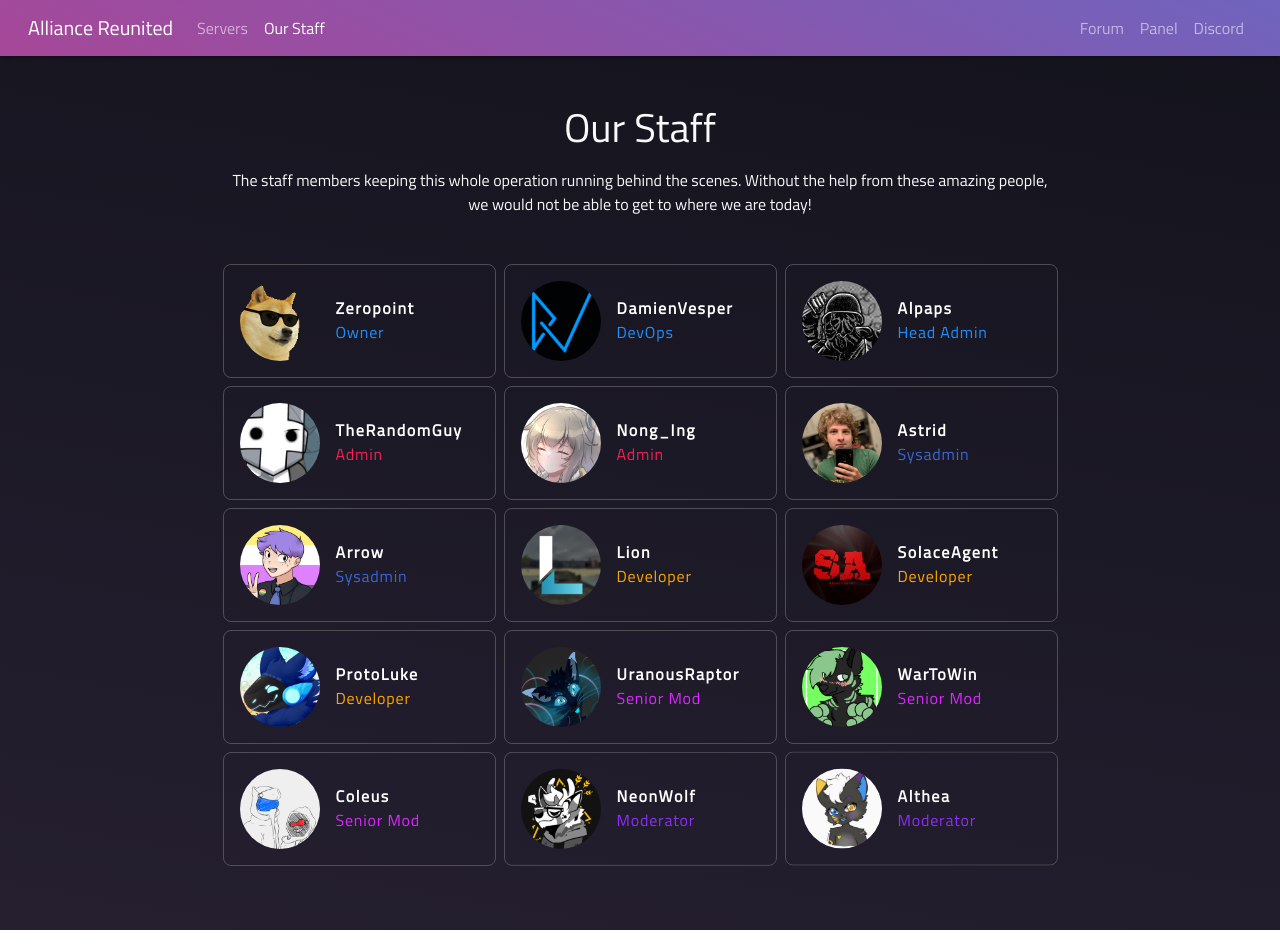
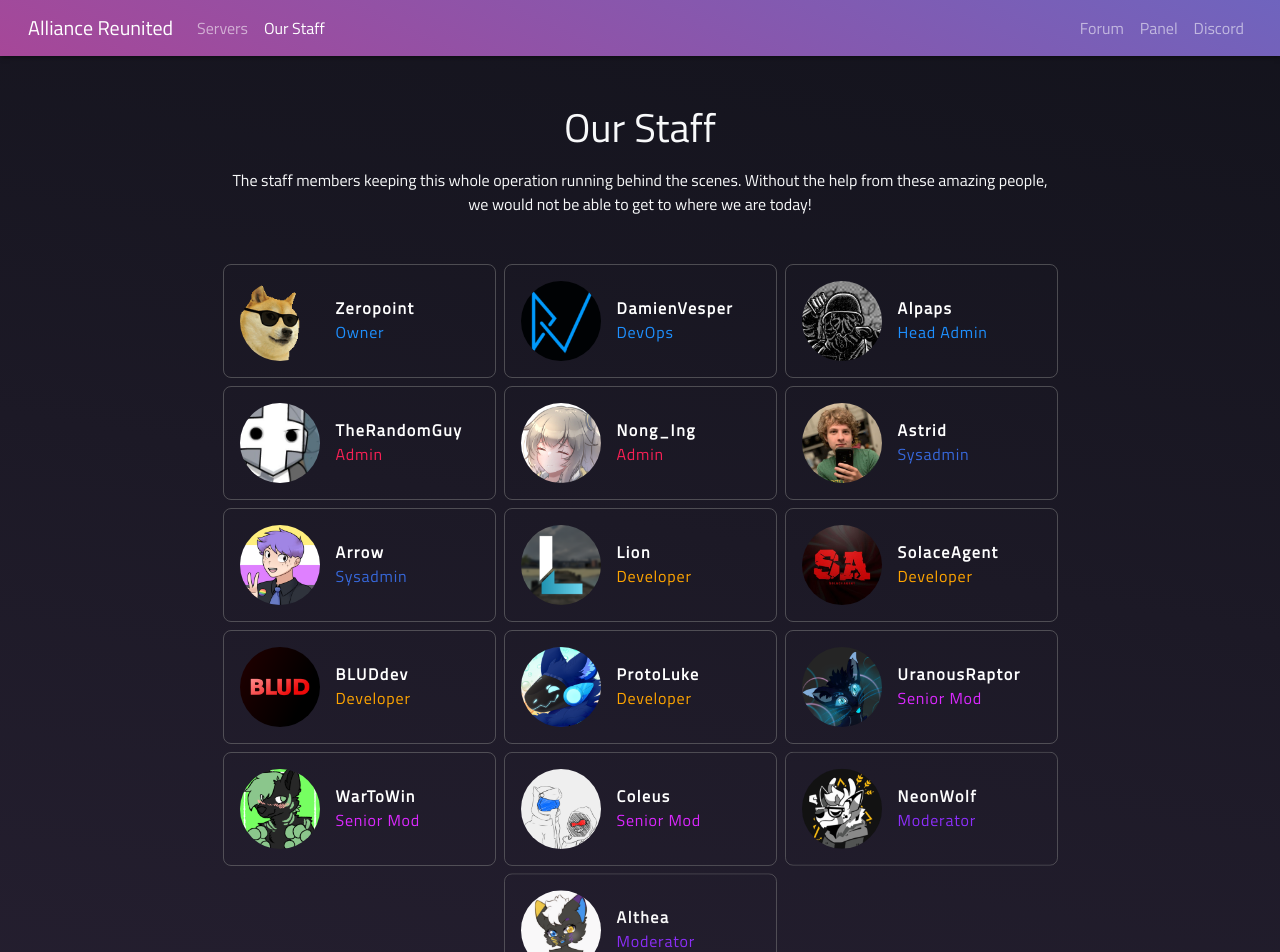
Before and after one commit to Alliance-Reunited/alru.cloud, a React app: page /staff in a window 1280 px wide. Shown: the top 952 px of the page. Before the commit the page ends 930 px from the top, so only its background shows below. Built offline with nearby package versions, Linux system fonts and the light colour scheme.

Commit message:
add bluddev to staff

```diff
--- a/public/assets/scss/pages/staff.scss
+++ b/public/assets/scss/pages/staff.scss
@@ -151,6 +151,7 @@ a.apply:hover {
     .card:nth-child(13) { animation: fadeIn 5.5s; }
     .card:nth-child(14) { animation: fadeIn 5.75s; }
     .card:nth-child(15) { animation: fadeIn 6s; }
+    .card:nth-child(16) { animation: fadeIn 6.25s; }
 
     .card:hover {
         background-color: #82828240;
--- a/src/pages/Staff.tsx
+++ b/src/pages/Staff.tsx
@@ -2,26 +2,33 @@ import React from 'react';
 
 import '../../public/assets/scss/pages/staff.scss';
 
+// Head Admin
+import Zeropoint from '../../public/assets/img/staff/zeropoint.png';
 import DamienVesper from '../../public/assets/img/staff/damienvesper.gif';
 import Alpaps from '../../public/assets/img/staff/alpaps.png';
-import Zeropoint from '../../public/assets/img/staff/zeropoint.png';
 
+// Admin
 import TheRandomGuy from '../../public/assets/img/staff/therandomguy98.png';
-import Coelus from '../../public/assets/img/staff/coelusceer.png';
 import Nong from '../../public/assets/img/staff/nong.png';
 
+// Sysadmin
 import Astrid from '../../public/assets/img/staff/astrid.jpeg';
 import Arrow from '../../public/assets/img/staff/arrow.png';
 
+// Developers
+import Lion from '../../public/assets/img/staff/lion.png';
+import Agent from '../../public/assets/img/staff/agent.png';
+import BLUDdev from '../../public/assets/img/staff/bluddev.png';
+import ProtoLuke from '../../public/assets/img/staff/protoluke.png';
+
+// Sr Mod
 import UranousRaptor from '../../public/assets/img/staff/uranousraptor75.png';
+import WarToWin from '../../public/assets/img/staff/wartowin.png';
+import Coelus from '../../public/assets/img/staff/coelusceer.png';
+
+// Mod
+import NeonWolf from '../../public/assets/img/staff/neonwolf.png';
 import Althea from '../../public/assets/img/staff/althea.png';
-import Agent from '../../public/assets/img/staff/agent.png';
-
-import Lion from '../../public/assets/img/staff/lion.png';
-import NeonWolf from '../../public/assets/img/staff/neonwolf.png';
-import WarToWin from '../../public/assets/img/staff/wartowin.png';
-
-import ProtoLuke from '../../public/assets/img/staff/protoluke.png';
 
 /**
  * The staff page.
@@ -110,6 +117,13 @@ class Staff extends React.Component {
                         </div>
                     </div>
                     <div className="card card-dev">
+                        <img src={BLUDdev} alt="BLUDdev's profile picture" />
+                        <div className="staff-card-info">
+                            <h3>BLUDdev</h3>
+                            <h4>Developer</h4>
+                        </div>
+                    </div>
+                    <div className="card card-dev">
                         <img src={ProtoLuke} alt="ProtoLuke's profile picture" />
                         <div className="staff-card-info">
                             <h3>ProtoLuke</h3>
```
Also changed, not shown: public/assets/img/staff/bluddev.png (added).
